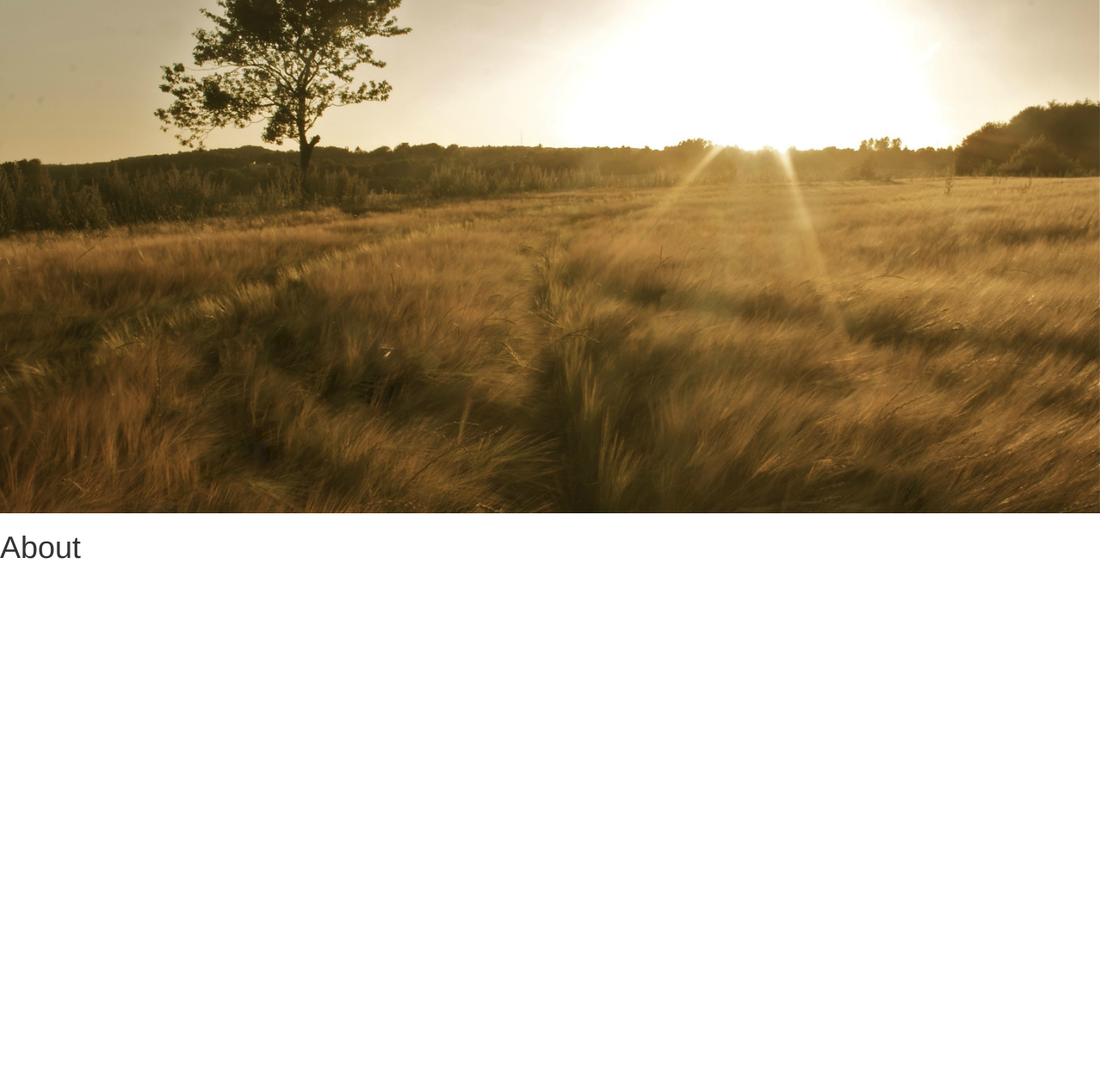
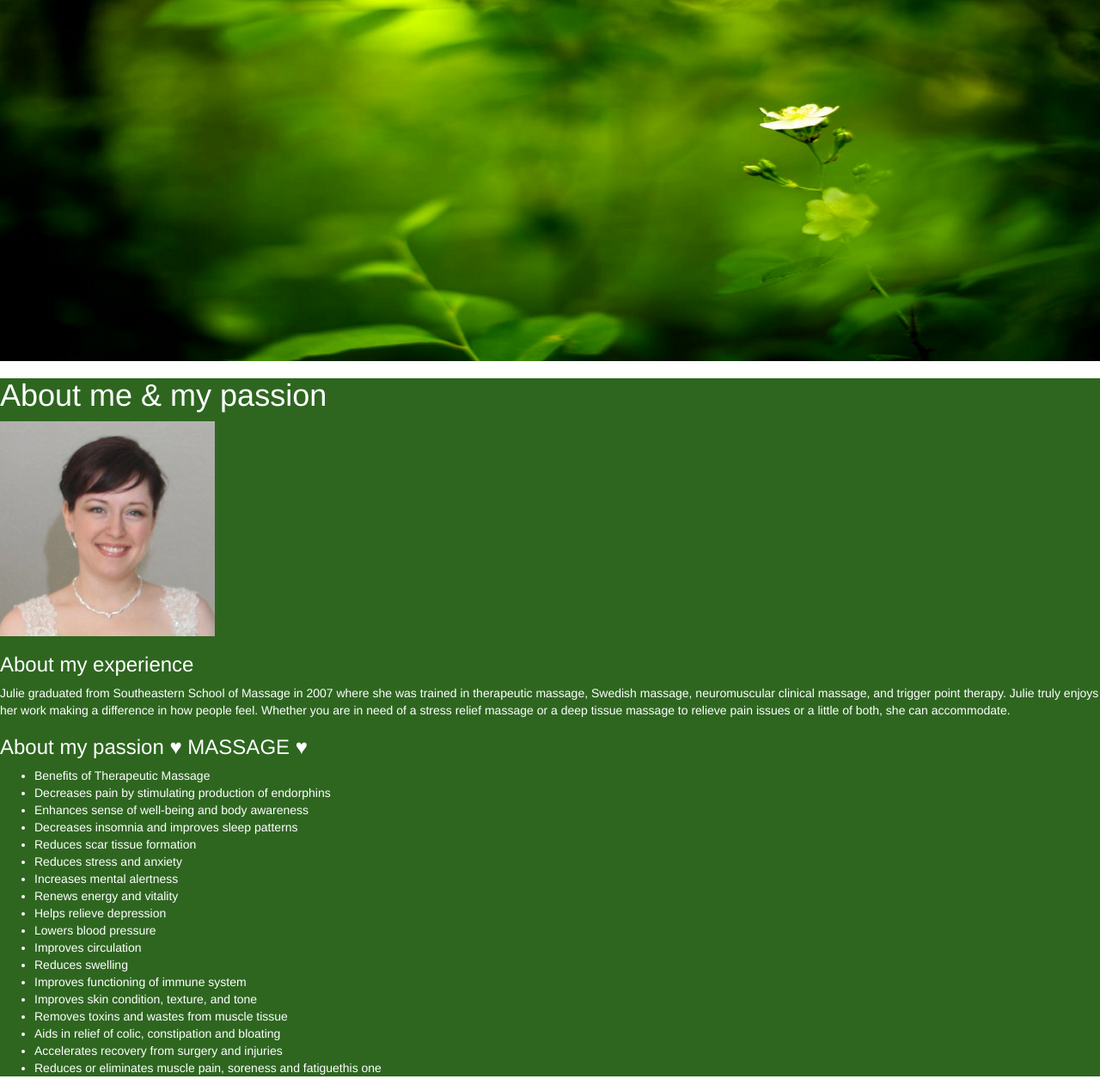
Before and after one commit to Dallasss7/cobrakai-project, a plain HTML site: page About.html in a window 1280 px wide. Shown: the whole page at 86% size. Before the commit the page ends 800 px from the top, so only its background shows below. Drawn offline with Linux system fonts and the light colour scheme.

Commit message:
About page complete

```diff
--- a/About.html
+++ b/About.html
@@ -4,7 +4,7 @@
 	<meta http-equiv="Content-Type" content="text/html; charset=UTF-8" />
 	<title>Telling Touch Massage</title>
 	<link rel="stylesheet" type="text/css" href="lib/bootstrap/css/bootstrap.min.css" />
-	<link rel="stylesheet" type="text/css" href="stylesheets/cobrakai.css" />
+	<link rel="stylesheet" type="text/css" href="stylesheets/About.css" />
 	<script type="text/javascript" src="lib/jquery/jquery.min.js"></script>
 	<script type="text/javascript" src="lib/bootstrap/js/bootstrap.min.js"></script>
     <script type="text/javascript" src="scripts/cobrakai.js"></script>
@@ -12,8 +12,7 @@
 </head>
 <body>
 	<header>
-		<img src="lib/images/denmark.jpg" class="img-responsive" alt="Responsive image">
-		<h1>About</h1>
+		<img src="lib/images/About Picture.jpg" class="img-responsive" alt="Responsive image">
 	</header>
 
 	<div class="header"></div>
@@ -21,7 +20,46 @@
 	<div class="content"></div>
 	<div class="footer"></div>
 
+    <div class="article">
+        <div class="article_heading">
+         <h1>About me & my passion</h1>
+        </div>
+        <div class="article_content">
+          <img class="float_center" src="lib/images/Julie VanWyhe picture.jpg" alt="Julie VanWyhe picture" height="250" width="250" />
 
+          	<div class="paragraph_heading">
+          	<h3>About my experience</h3>
+      		</div>
+
+          <p>Julie graduated from Southeastern School of Massage in 2007 where she was trained in therapeutic massage, Swedish massage, neuromuscular clinical massage, and trigger point therapy. Julie truly enjoys her work making a difference in how people feel.  Whether you are in need of a stress relief massage or a deep tissue massage to relieve pain issues or a little of both, she can accommodate.
+          </p>
+
+			<div class="paragraph_heading">
+          <h3>About my passion ♥︎ MASSAGE ♥︎ </h3>
+          	</div>
+
+          <ul>
+            <li>Benefits of Therapeutic Massage</lil>
+			<li>Decreases pain by stimulating production of endorphins</li>
+			<li>Enhances sense of well-being and body awareness</li>
+			<li>Decreases insomnia and improves sleep patterns</li>
+			<li>Reduces scar tissue formation</li>
+			<li>Reduces stress and anxiety</li>
+			<li>Increases mental alertness</li>
+			<li>Renews energy and vitality</li>
+			<li>Helps relieve depression</li>
+			<li>Lowers blood pressure</li>
+			<li>Improves circulation</li>
+			<li>Reduces swelling</li>
+			<li>Improves functioning of immune system</li>
+			<li>Improves skin condition, texture, and tone</li>
+			<li>Removes toxins and wastes from muscle tissue</li>
+			<li>Aids in relief of colic, constipation and bloating</li>
+			<li>Accelerates recovery from surgery and injuries</li>
+			<li>Reduces or eliminates muscle pain, soreness and fatiguethis one</li>
+          </ul>
+        </div>
+     </div>
 
 
 
--- /dev/null
+++ b/stylesheets/About.css
@@ -0,0 +1,12 @@
+.img-responsive{
+	width: 100%;
+	height: 420px;
+	float: center;
+}
+.article
+{
+background-color:rgb(46,102,32);
+color: white;
+}
+
+}
```
Also changed, not shown: lib/images/About Picture .png (deleted), lib/images/About Picture.jpg (added), lib/images/Julie VanWyhe picture.jpg (added).
